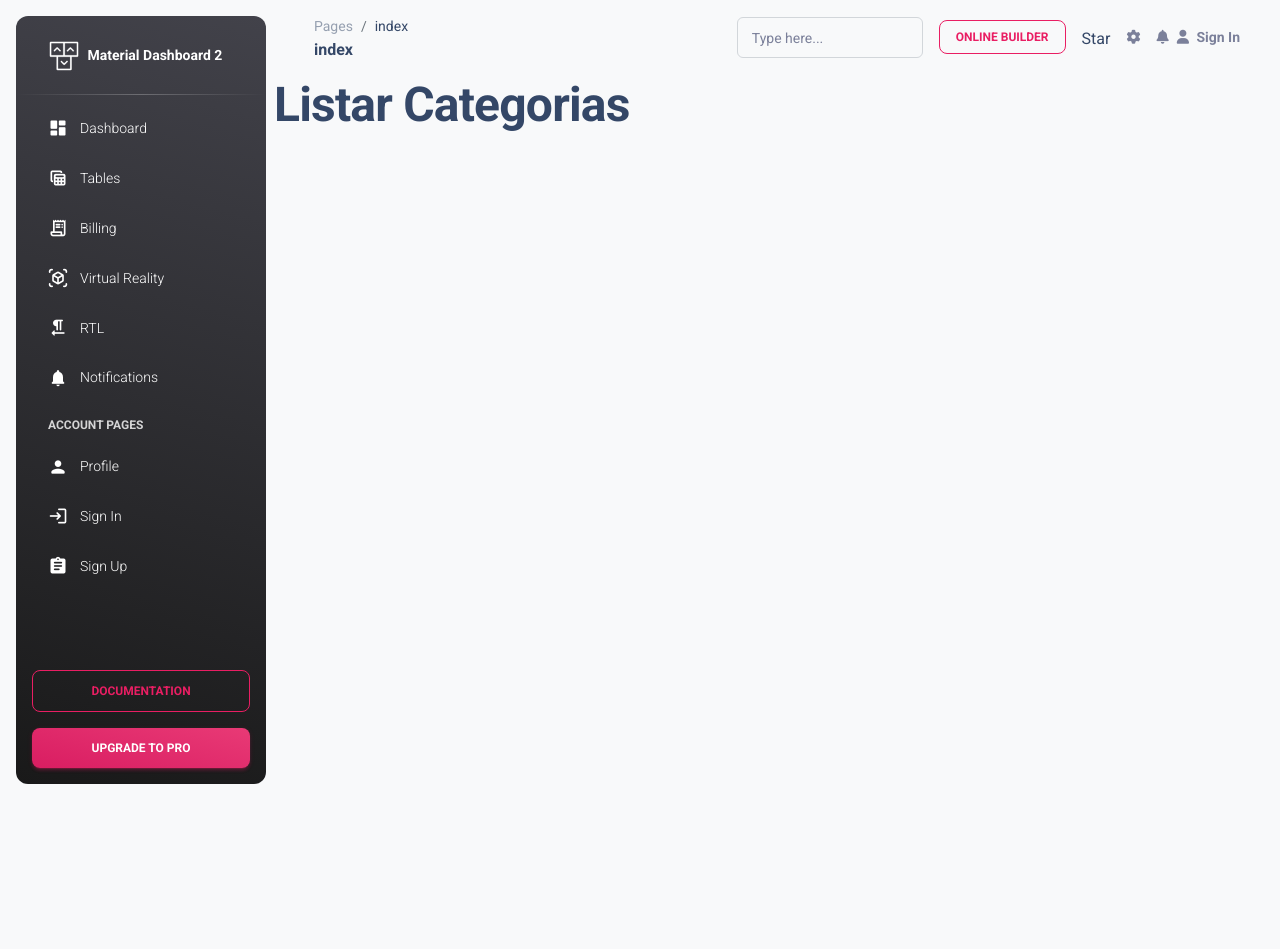
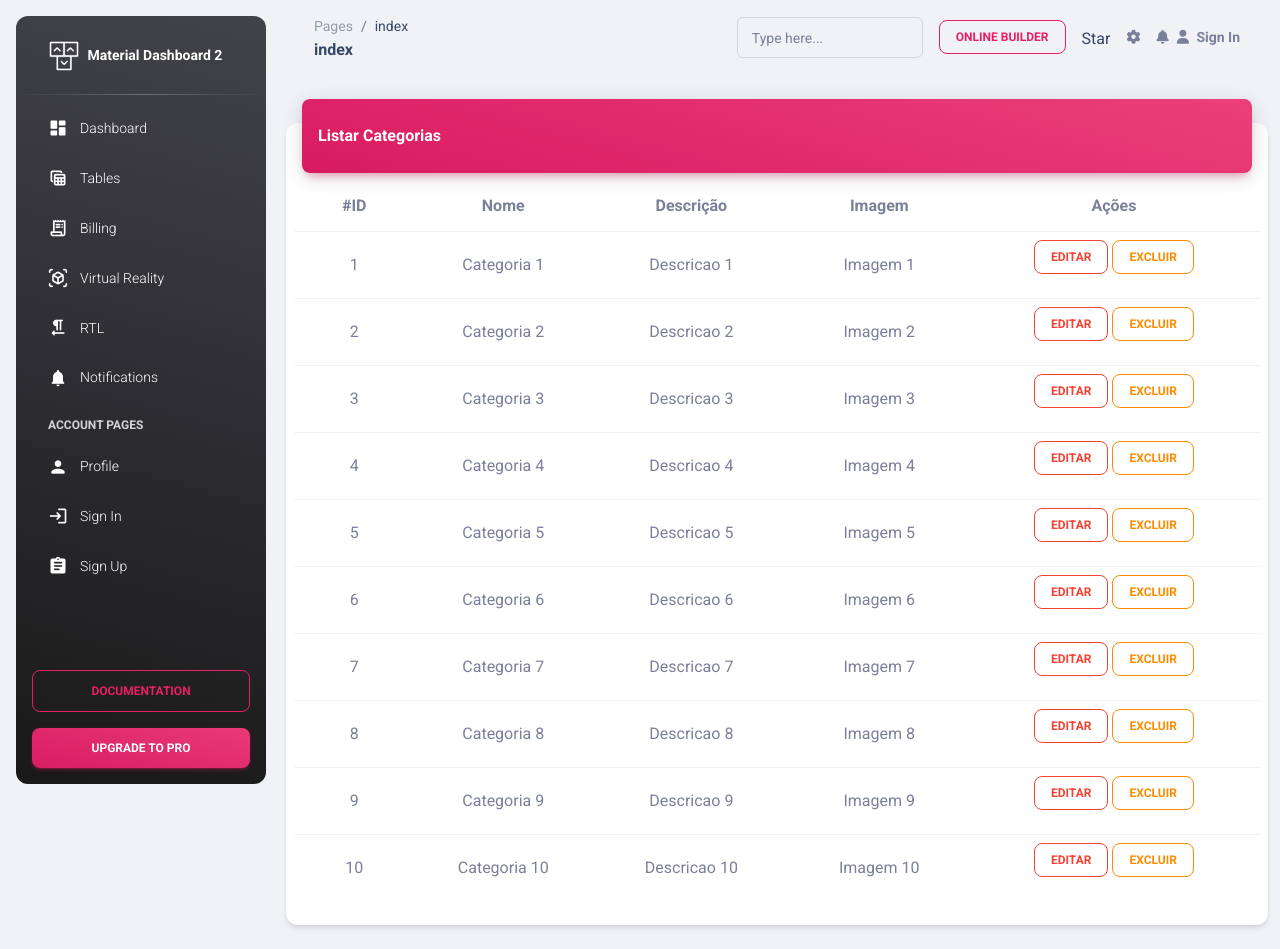
Before and after one commit to tiagolimar/php-merenda, a PHP site: page / in a window 1280 px wide. Before the commit the page ends 784 px from the top, so only its background shows below. Run offline with PHP 8.4, Linux system fonts and the light colour scheme; some libraries are stand-ins or nearby versions.

Commit message:
tela de listar categorias

```diff
--- a/config/routes.php
+++ b/config/routes.php
@@ -18,4 +18,5 @@ return [
     '/categorias/adicionar' => [CategoryController::class, 'add'],
     '/categorias/editar' => [CategoryController::class, 'edit'],
     '/categorias/remover' => [CategoryController::class, 'remove'],
+
 ];
--- a/views/_layouts/head.php
+++ b/views/_layouts/head.php
@@ -30,4 +30,4 @@
     <script defer data-site="YOUR_DOMAIN_HERE" src="https://api.nepcha.com/js/nepcha-analytics.js"></script>
   </head>
 
-  <body class="g-sidenav-show bg-gray-100">
+  <body class="g-sidenav-show bg-gray-200">
--- a/views/category/list.php
+++ b/views/category/list.php
@@ -1 +1,40 @@
-<h1>Listar Categorias</h1>
+<section class="container-fluid">
+    <div class="card my-4 mt-5">
+        <div class="card-header p-0 position-relative mt-n4 mx-3 z-index-2">
+            <div class="bg-gradient-primary shadow-primary border-radius-lg pt-4 pb-3">
+                <h6 class="text-white text-capitalize ps-3">Listar Categorias</h6>
+            </div>
+        </div>
+        <div class="card-body p-2">
+            <table class="table table-hover align-items-center text-center">
+                <thead>
+                    <tr>
+                        <th>#ID</th>
+                        <th>Nome</th>
+                        <th>Descrição</th>
+                        <th>Imagem</th>
+                        <th>Ações</th>
+                    </tr>
+                </thead>
+                <tbody>
+                    <?php
+                        for ($i = 1; $i <= 10; $i++) {
+                            echo "
+                                <tr>
+                                    <td>{$i}</td>
+                                    <td>Categoria {$i}</td>
+                                    <td>Descricao {$i}</td>
+                                    <td>Imagem {$i}</td>
+                                    <td>
+                                        <a class='btn btn-outline-danger btn-sm' href=''>Editar</a>
+                                        <a class='btn btn-outline-warning btn-sm' href=''>Excluir</a>
+                                    </td>
+                                </tr>
+                            ";
+                        }
+                    ?>
+                </tbody>
+            </table>
+        </div>
+    </div>
+</section>
```
